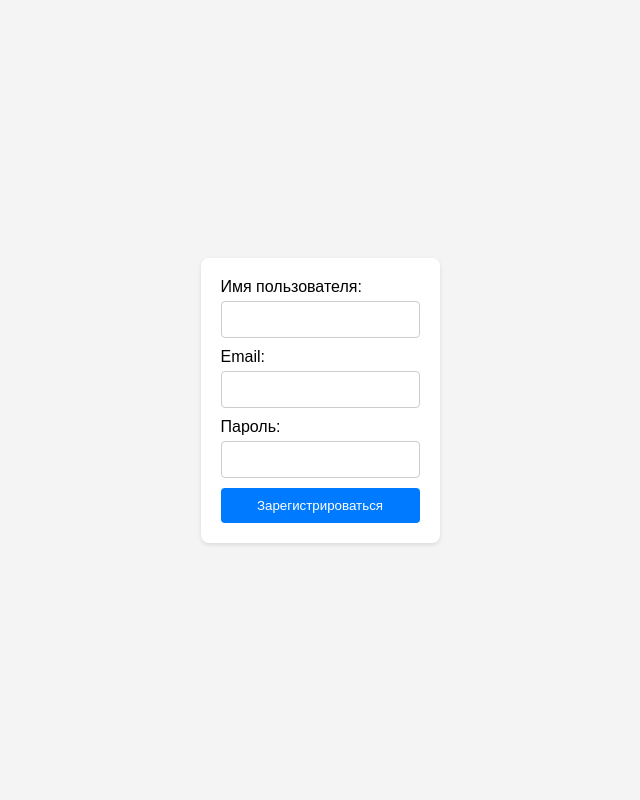
After one commit to maksimEgo/PHP2, a PHP site: template template/registration.twig in a window 1280 px wide. The commit adds this page. Shown: the whole page, without its empty margins (320-960 px from the left). Run offline with PHP 8.4, Linux system fonts and the light colour scheme; the template is opened without the code that fills it, so the values that code supplies are empty; some libraries are stand-ins or nearby versions.

Commit message:
add users and session table, rework route system, add seo frendly url

```diff
--- a/public/bootstrap.php
+++ b/public/bootstrap.php
@@ -6,7 +6,7 @@ use Monolog\Level;
 use Monolog\Logger;
 use src\Repository\ControllerRepository;
 use src\Route\AdminRoute;
-use src\Route\PublicRoute;
+use src\Route\BaseRoute;
 use SebastianBergmann\Timer\Timer;
 
 $containerBuilder = new ContainerBuilder();
@@ -22,8 +22,8 @@ $containerBuilder->addDefinitions([
     ControllerRepository::class => function () {
         return new ControllerRepository();
     },
-    PublicRoute::class => function ($container) use ($page) {
-        return new PublicRoute(
+    BaseRoute::class => function ($container) use ($page) {
+        return new BaseRoute(
             $container->get(Logger::class),
             $container->get(ControllerRepository::class),
             $page
--- a/public/header.php
+++ b/public/header.php
@@ -2,6 +2,7 @@
     <nav class="navbar">
         <ul class="nav-menu">
             <li><a href="/">Главная</a></li>
+            <li><a href="/users/registration">Регистрация</a></li>
         </ul>
     </nav>
 </header>
--- a/public/index.php
+++ b/public/index.php
@@ -5,12 +5,12 @@ use src\Builder\PathBuilder;
 use src\Config\PathConfig;
 use src\Exceptions\DataBaseException;
 use src\Exceptions\NotFoundException;
-use src\Route\PublicRoute;
+use src\Route\BaseRoute;
 use SebastianBergmann\Timer\Timer;
 
 include __DIR__ . '/header.php';
 
-$page = $_GET['page'] ?? 'Articles';
+$page = parse_url($_SERVER['REQUEST_URI'], PHP_URL_PATH);
 
 require_once __DIR__ . '/../vendor/autoload.php';
 require_once __DIR__ . '/bootstrap.php';
@@ -18,7 +18,7 @@ require_once __DIR__ . '/bootstrap.php';
 $timer = $container->get(Timer::class);
 $timer->start();
 
-$router = $container->get(PublicRoute::class);
+$router = $container->get(BaseRoute::class);
 
 try {
     $router->Routing();
--- /dev/null
+++ b/public/style/registration.css
@@ -0,0 +1,53 @@
+body {
+    font-family: Arial, sans-serif;
+    background-color: #f4f4f4;
+    display: flex;
+    justify-content: center;
+    align-items: center;
+    height: 100vh;
+    margin: 0;
+}
+
+.form-container {
+    background-color: white;
+    padding: 20px;
+    border-radius: 8px;
+    box-shadow: 0 2px 4px rgba(0, 0, 0, 0.1);
+}
+
+.register-form {
+    display: flex;
+    flex-direction: column;
+    gap: 10px;
+}
+
+.form-group {
+    display: flex;
+    flex-direction: column;
+}
+
+.form-group label {
+    margin-bottom: 5px;
+}
+
+.form-group input[type="text"],
+.form-group input[type="email"],
+.form-group input[type="password"] {
+    padding: 10px;
+    border-radius: 4px;
+    border: 1px solid #ccc;
+}
+
+.submit-button {
+    background-color: #007bff;
+    color: white;
+    padding: 10px 15px;
+    border: none;
+    border-radius: 4px;
+    cursor: pointer;
+    transition: background-color 0.3s;
+}
+
+.submit-button:hover {
+    background-color: #0056b3;
+}
--- a/src/Controller/Admin/AddArticleController.php
+++ b/src/Controller/Admin/AddArticleController.php
@@ -15,10 +15,11 @@ class AddArticleController extends BaseController
 
         if ('POST' === $_SERVER['REQUEST_METHOD']) {
 
-            if (ArticleDataValidator::validate($_POST) != null) {
-                //Ошибка валидации
+            if (!$this->validator->validate($_POST)) {
+                //Ошибка валидации выкенет exception в validate
                 return;
             }
+
             $article->title = htmlspecialchars($_POST['title']);
             $article->content = htmlspecialchars($_POST['content']);
             $article->author_id = 1;
--- a/src/Controller/BaseController.php
+++ b/src/Controller/BaseController.php
@@ -4,6 +4,7 @@ namespace src\Controller;
 use src\Exceptions\AccessException;
 use src\Exceptions\ExceptionFactory;
 use src\Exceptions\NotFoundException;
+use src\Validator\ArticleDataValidator;
 use src\View\AdminView;
 use src\View\PublicView;
 
@@ -12,11 +13,13 @@ abstract class BaseController
 {
     protected PublicView $publicView;
     protected AdminView $adminView;
+    protected ArticleDataValidator $validator;
 
     public function __construct()
     {
         $this->publicView = new PublicView();
         $this->adminView = new AdminView();
+        $this->validator = new ArticleDataValidator();
     }
 
     public function dispatch($action): void
--- a/src/Controller/News/ArticleController.php
+++ b/src/Controller/News/ArticleController.php
@@ -10,8 +10,10 @@ class ArticleController extends BaseController
 {
     protected function defaultAction()
     {
-        if ('GET' === $_SERVER['REQUEST_METHOD'] && isset($_GET['id']) && ctype_digit($_GET['id'])) {
-            $id = $_GET['id'];
+        $parts = explode('/', trim($_SERVER['REQUEST_URI'], '/'));
+        $id = $parts[2] ?? null;
+
+        if ('GET' === $_SERVER['REQUEST_METHOD'] && ctype_digit($id)) {
             $this->publicView->article = \src\Model\News\Article::findById($id);
 
             if (!$this->publicView->article) {
--- a/src/Route/AbstractRoute.php
+++ b/src/Route/AbstractRoute.php
@@ -37,7 +37,7 @@ abstract class AbstractRoute
             } else {
                 throw ExceptionFactory::createNotFoundException('Такой страницы не существует', NotFoundException::NOT_FOUND_CONTROLLER);
             }
-        } catch (DataBaseException | NotFoundException $exception) {
+        } catch (NotFoundException $exception) {
             $this->logger->error(get_class($exception) . ": " . $exception->getMessage());
             throw $exception;
         }
--- a/template/articles.twig
+++ b/template/articles.twig
@@ -13,7 +13,7 @@
     <ul class="news-list">
         {% for item in articles %}
             <li class="news-item">
-            <a href="/?page=article&id={{ item.id }}" class="news-link">
+                <a href="/news/article/{{ item.id }}" class="news-link">
                     <h2 class="news-title">{{ item.title|raw }}</h2>
                 </a>
                 <p class="news-content">{{ item.content|raw }}</p>
--- /dev/null
+++ b/template/registration.twig
@@ -0,0 +1,32 @@
+<!DOCTYPE html>
+<html lang="ru">
+<head>
+    <meta charset="UTF-8">
+    <title>Регистрация</title>
+    <link rel="stylesheet" href="/style/registration.css">
+</head>
+<body>
+<div class="form-container">
+    <form action="" method="post" class="register-form">
+        <div class="form-group">
+            <label for="username">Имя пользователя:</label>
+            <input type="text" id="username" name="username" required>
+        </div>
+
+        <div class="form-group">
+            <label for="email">Email:</label>
+            <input type="email" id="email" name="email" required>
+        </div>
+
+        <div class="form-group">
+            <label for="password">Пароль:</label>
+            <input type="password" id="password" name="password" required>
+        </div>
+
+        <input type="hidden" name="role" value="user">
+
+        <button type="submit" class="submit-button">Зарегистрироваться</button>
+    </form>
+</div>
+</body>
+</html>
```
Also changed, not shown: public/test.php (+23 -4 lines), src/Controller/Users/RegistrationController.php (added, +20 -0 lines), src/Exceptions/MultiException.php (added, +23 -0 lines), src/Model/Users/User.php (added, +71 -0 lines), src/Model/Users/UserRoleEnum.php (added, +9 -0 lines), src/Route/BaseRoute.php (added, +24 -0 lines), src/Route/PublicRoute.php (deleted, +0 -11 lines), src/Validator/ArticleDataValidator.php (+19 -7 lines), 2 other files. Lines whose indentation alone changed are shown as unchanged.
